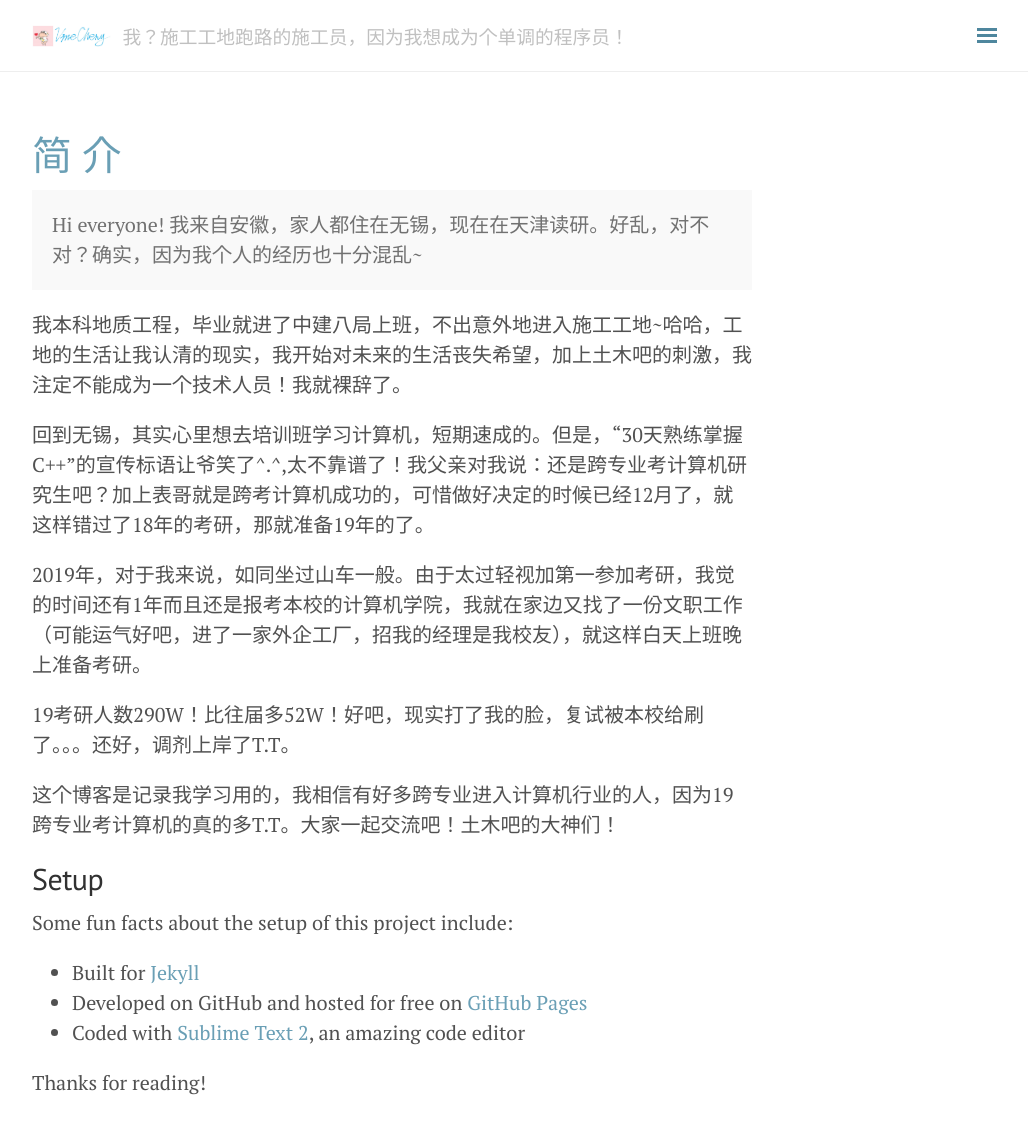
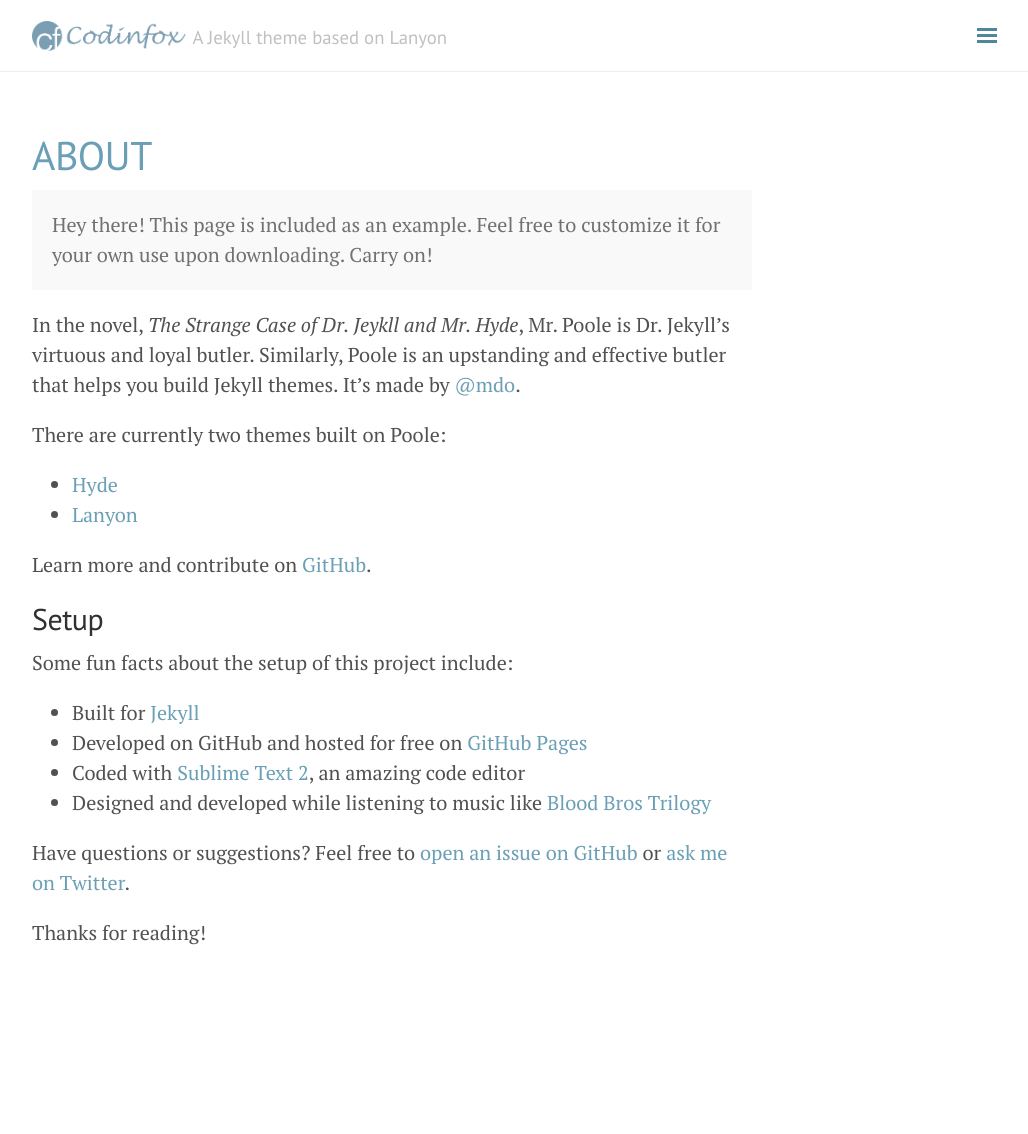
Before and after one commit to VinceCchen/vince.github.io, a Jekyll site: the page built from about.md, in a window 1280 px wide and 1178 px high. Shown: the top 1134 px of the window, without its empty margins (248-1276 px from the left). Built offline with Jekyll 4.4.1, drawn with Linux system fonts in a browser that asks for light colours; nearby versions of some CDN libraries; comment, search, counter and statistics services are not loaded.

Commit message:
this is my favorite model

```diff
--- a/_config.yml
+++ b/_config.yml
@@ -1,8 +1,8 @@
 # Site Info
-title: Vince Cheng
-tagline: '我？施工工地跑路的施工员，因为我想成为个单调的程序员！'
-# description: 'A Jekyll theme adapted from <a href="http://lanyon.getpoole.com/" target="_blank">Lanyon</a>. Made by <a href="http://codinfox.github.io" target="_blank">@codinfox</a>.'
-baseurl: "/Vince"
+title: Codinfox Lanyon
+tagline: 'A Jekyll theme based on Lanyon'
+description: 'A Jekyll theme adapted from <a href="http://lanyon.getpoole.com/" target="_blank">Lanyon</a>. Made by <a href="http://codinfox.github.io" target="_blank">@codinfox</a>.'
+baseurl: "/lanyon"
 url: http://codinfox.github.io
 logo: '/public/logo.png'
 
@@ -24,16 +24,16 @@ version: 1.0.0
 
 # About/contact
 author:
-  name: VinceCheng
+  name: Codinfox
   description: A passionate <strong>developer and researcher</strong>, learning to be a giant.
-  gravatar: /public/img/th.jpg # md5 hash of your email address
+  gravatar: 3c2986ad7ac1f2230ea3596f44563328 # md5 hash of your email address
   contact:
-    # linkedin:  https://www.linkedin.com/in/lizhihao
-    github:    https://github.com/VinceCchen
+    linkedin:  https://www.linkedin.com/in/lizhihao
+    github:    https://github.com/codinfox
     # facebook:  <hide>
-    # twitter:   https://twitter.com/Li_Zhihao
-    weibo:     https://www.zhihu.com/people/cheng-76-53
-    # email:     http://www.google.com/recaptcha/mailhide/d?k=01I3lZFiZYng9N3QxYEtsDaQ==&c=31wAnZkuKqcG0ATAqJN8Z3ln5kkYLA9TwkGc-IbygpM=
+    twitter:   https://twitter.com/Li_Zhihao
+    weibo:     http://weibo.com/41173780
+    email:     http://www.google.com/recaptcha/mailhide/d?k=01I3lZFiZYng9N3QxYEtsDaQ==&c=31wAnZkuKqcG0ATAqJN8Z3ln5kkYLA9TwkGc-IbygpM=
 
 # Navigation (2nd level links supported)
 nav:
@@ -46,15 +46,15 @@ nav:
   About:
     - '/about/'
   Github Project:
-    - 'https://github.com/VinceCchen?tab=repositories'
+    - 'http://codinfox.github.io/'
 
 # Where are tags and categories displayed
 tag_page: '/blog/tags/'
 category_page: '/blog/categories/'
 
 hero:
-  image: /public/img/a_men_alone.jpg
-  caption: You'll never be alone &copy; <a href=""> Vince </a>
+  image: /public/img/we_will_be_giants_by_yalestewart.jpg
+  caption: Original Artwork &copy; <a href="http://yalestewart.deviantart.com/art/We-Will-Be-Giants-370176475">Yale Stewart</a>
 
 # Puglins
 mathjax: true # whether support mathjax
--- a/_includes/sidebar.html
+++ b/_includes/sidebar.html
@@ -7,8 +7,8 @@
   <div class="sidebar-item">
     <div class="sidebar-personal-info">
       <div class="sidebar-personal-info-section">
-        <a>
-          <img src="/Vince/public/th.jpg"/>
+        <a href="http://gravatar.com/{{ site.author.gravatar }}">
+          <img src="http://www.gravatar.com/avatar/{{ site.author.gravatar }}?s=350" title="View on Gravatar" alt="View on Gravatar" />
         </a>
       </div>
       <div class="sidebar-personal-info-section">
@@ -78,7 +78,7 @@
 
   <div class="sidebar-item">
     <p>
-    Powered by <a href="http://jekyllrb.com">jekyll</a> and <a href="https://github.com/VinceCchen">Vince Cheng</a>
+    Powered by <a href="http://jekyllrb.com">jekyll</a> and <a href="http://codinfox.github.io">codinfox-lanyon</a>
     </p>
   </div>
 </div>
--- a/about.md
+++ b/about.md
@@ -1,22 +1,20 @@
 ---
 layout: page
-title: 简 介
+title: About
 ---
 
 <p class="message">
-  Hi everyone! 我来自安徽，家人都住在无锡，现在在天津读研。好乱，对不对？确实，因为我个人的经历也十分混乱~
+  Hey there! This page is included as an example. Feel free to customize it for your own use upon downloading. Carry on!
 </p>
 
-我本科地质工程，毕业就进了中建八局上班，不出意外地进入施工工地~哈哈，工地的生活让我认清的现实，我开始对未来的生活丧失希望，加上土木吧的刺激，我注定不能成为一个技术人员！我就裸辞了。
+In the novel, *The Strange Case of Dr. Jeykll and Mr. Hyde*, Mr. Poole is Dr. Jekyll's virtuous and loyal butler. Similarly, Poole is an upstanding and effective butler that helps you build Jekyll themes. It's made by [@mdo](https://twitter.com/mdo).
 
-回到无锡，其实心里想去培训班学习计算机，短期速成的。但是，“30天熟练掌握C++”的宣传标语让爷笑了^.^,太不靠谱了！我父亲对我说：还是跨专业考计算机研究生吧？加上表哥就是跨考计算机成功的，可惜做好决定的时候已经12月了，就这样错过了18年的考研，那就准备19年的了。
+There are currently two themes built on Poole:
 
-2019年，对于我来说，如同坐过山车一般。由于太过轻视加第一参加考研，我觉的时间还有1年而且还是报考本校的计算机学院，我就在家边又找了一份文职工作（可能运气好吧，进了一家外企工厂，招我的经理是我校友），就这样白天上班晚上准备考研。
+* [Hyde](http://hyde.getpoole.com)
+* [Lanyon](http://lanyon.getpoole.com)
 
-19考研人数290W！比往届多52W！好吧，现实打了我的脸，复试被本校给刷了。。。还好，调剂上岸了T.T。
-
-这个博客是记录我学习用的，我相信有好多跨专业进入计算机行业的人，因为19跨专业考计算机的真的多T.T。大家一起交流吧！土木吧的大神们！
-
+Learn more and contribute on [GitHub](https://github.com/poole).
 
 ## Setup
 
@@ -25,6 +23,8 @@ Some fun facts about the setup of this project include:
 * Built for [Jekyll](http://jekyllrb.com)
 * Developed on GitHub and hosted for free on [GitHub Pages](https://pages.github.com)
 * Coded with [Sublime Text 2](http://sublimetext.com), an amazing code editor
+* Designed and developed while listening to music like [Blood Bros Trilogy](https://soundcloud.com/maddecent/sets/blood-bros-series)
 
+Have questions or suggestions? Feel free to [open an issue on GitHub](https://github.com/poole/issues/new) or [ask me on Twitter](https://twitter.com/mdo).
 
 Thanks for reading!
```
Also changed, not shown: Gemfile (deleted, +0 -29 lines), Gemfile.lock (deleted), public/img/a_men_alone.jpg (deleted), public/img/we_will_be_giants_by_yalestewart.jpg (added), public/logo.png, public/th.jpg (deleted).
